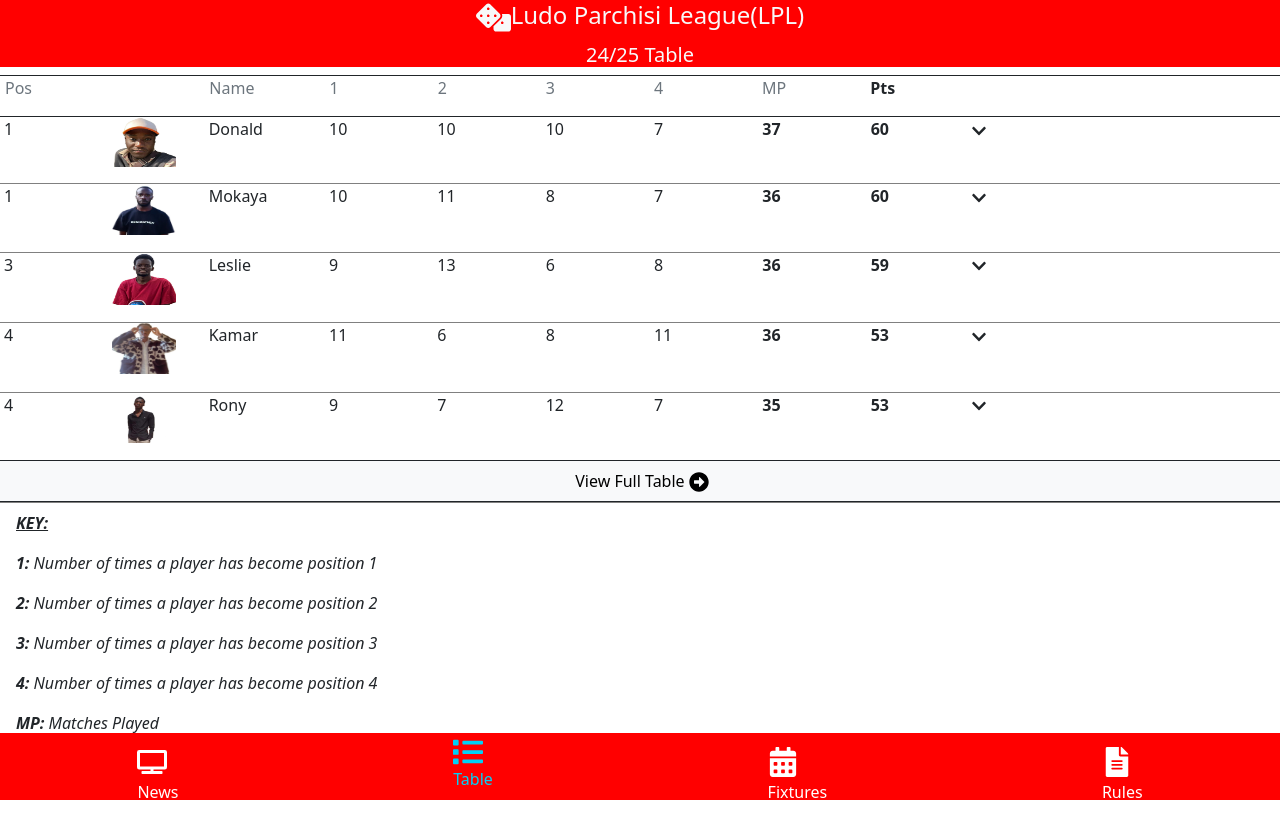
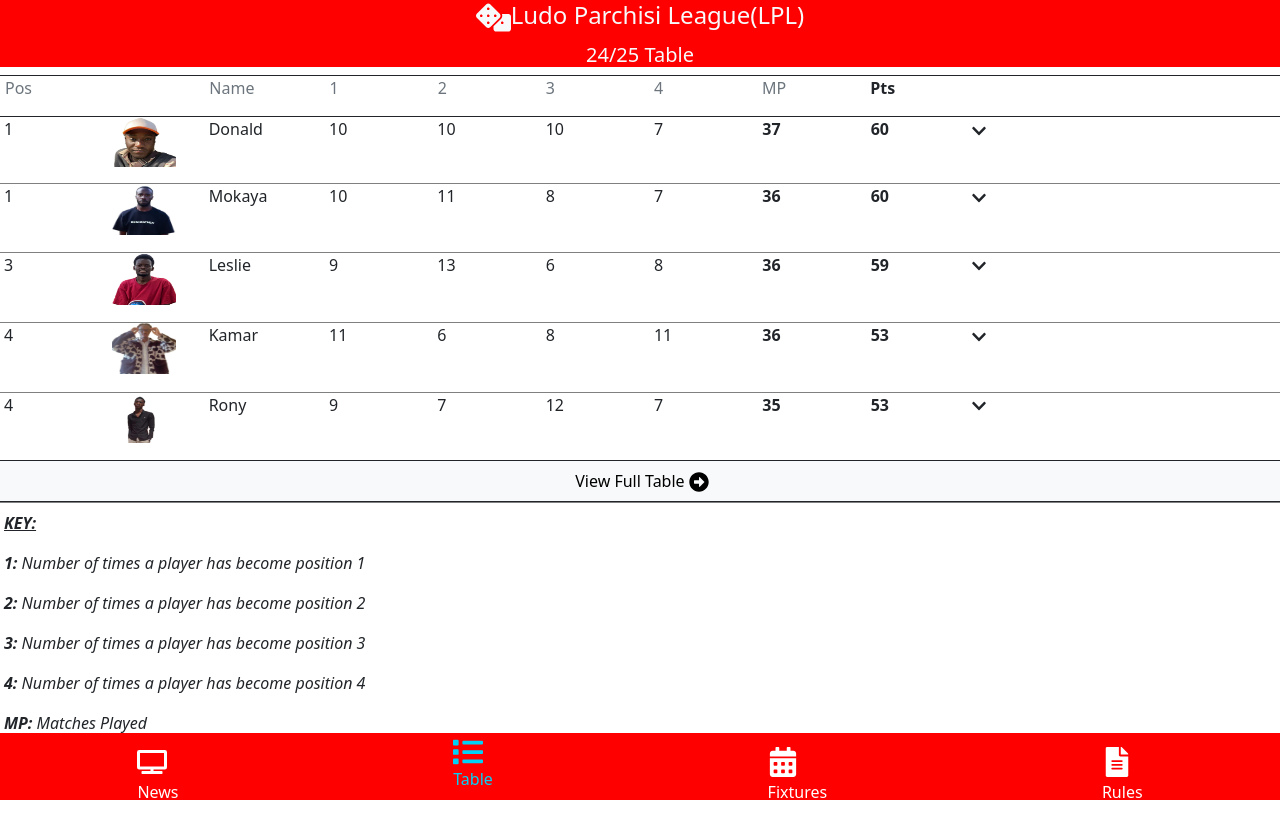
Before and after one commit to Abayo-UI/Ludo-Parchisi-League, a React (Create React App) app: page / in a window 1280 px wide. Both pictures are taken after a click on the element "Table". Built offline with nearby package versions, Linux system fonts and the light colour scheme; a web font is replaced by a local one.

Commit message:
adjusted the margin of the key div

```diff
--- a/src/Components/Table.jsx
+++ b/src/Components/Table.jsx
@@ -110,7 +110,7 @@ return(
                 <button onClick={displayFullTable} class="btn btn-light py-2 border border-dark border-1">View Full Table <FaArrowAltCircleRight size={20}/> </button>}
             </div>
         ))}
-        <div class="key mb-5 ms-3 mt-2">
+        <div class="key mb-5 ms-1 mt-2">
 
             <p id="key">KEY:</p>
             <p><strong>1:</strong> Number of times a player has become position 1 </p>
```
